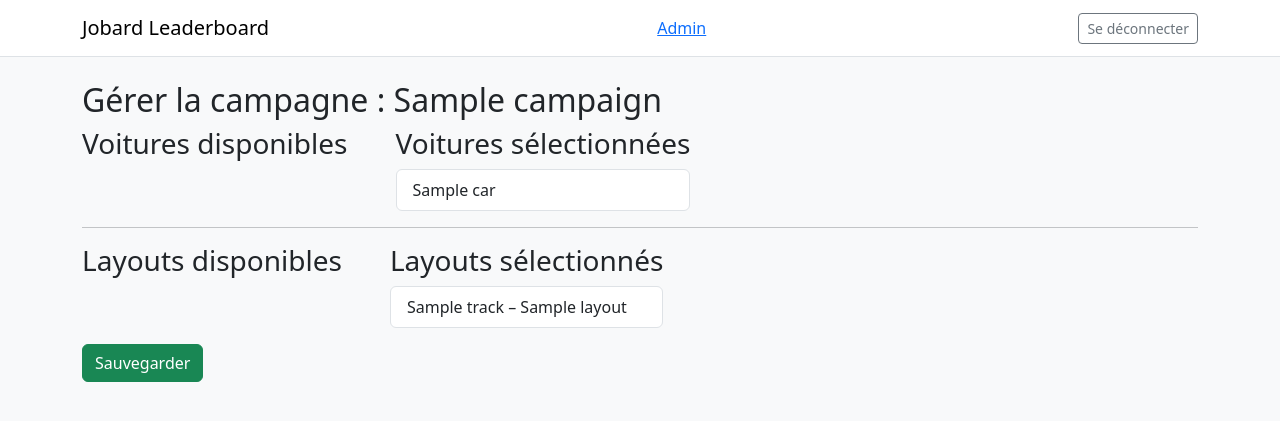
After one commit to MatBlanchard/JobardSiteLeaderbord, a Django app: page /campaigns/detail/1/ in a window 1280 px wide. The commit adds this page. Shown: the top 421 px of the page. Run offline with Django 5.2, Linux system fonts and the light colour scheme; a user stored in the database is signed in; tables that the repository leaves empty hold one stand-in row (values such as "Sample post").

Commit message:
création campagne (mais buggé)

```diff
--- a/jobard_leaderboard/leaderboard/models.py
+++ b/jobard_leaderboard/leaderboard/models.py
@@ -11,7 +11,7 @@ class Class(models.Model):
 class Car(models.Model):
     id = models.IntegerField(primary_key=True)
     name = models.CharField(max_length=255)
-    class_ref = models.ForeignKey(Class, on_delete=models.CASCADE, related_name="cars")
+    carClass = models.ForeignKey(Class, on_delete=models.CASCADE, related_name="cars")
 
     def __str__(self):
         return self.name
@@ -28,15 +28,17 @@ class Track(models.Model):
 class Layout(models.Model):
     id = models.IntegerField(primary_key=True)
     name = models.CharField(max_length=255)
-    track_ref = models.ForeignKey(Track, on_delete=models.CASCADE, related_name="layouts")
+    track = models.ForeignKey(Track, on_delete=models.CASCADE, related_name="layouts")
 
     def __str__(self):
-        return f"{self.track_ref.name} - {self.name}"
+        return f"{self.track.name} - {self.name}"
 
 
-class Category(models.Model):
-    name = models.CharField(max_length=255, unique=True)
-    cars = models.ManyToManyField("Car", related_name="categories")
+class Campaign(models.Model):
+    id = models.AutoField(primary_key=True)
+    name = models.CharField(max_length=255)
+    cars = models.ManyToManyField(Car, related_name="campaigns", blank=True)
+    layouts = models.ManyToManyField(Layout, related_name="campaigns", blank=True)
 
     def __str__(self):
         return self.name
--- a/jobard_leaderboard/leaderboard/urls.py
+++ b/jobard_leaderboard/leaderboard/urls.py
@@ -3,6 +3,8 @@ from . import views
 
 urlpatterns = [
     path("admin-dashboard/", views.admin_dashboard, name="admin_dashboard"),
-    path("categories/", views.manage_categories, name="manage_categories"),
     path("users/", views.manage_users, name="manage_users"),
+    path("campaigns/", views.manage_campaigns, name="manage_campaigns"),
+    path("campaigns/delete/<int:campaign_id>/", views.delete_campaign, name="delete_campaign"),
+    path("campaigns/detail/<int:campaign_id>/", views.campaign_detail, name="campaign_detail"),
 ]
--- a/jobard_leaderboard/leaderboard/views.py
+++ b/jobard_leaderboard/leaderboard/views.py
@@ -1,9 +1,7 @@
 from django.contrib.auth.decorators import login_required, user_passes_test
-from django.shortcuts import render, redirect
+from django.shortcuts import render, redirect, get_object_or_404
 from django.contrib.auth import get_user_model
-from django.contrib import messages
-from .models import Category, Car, Class
-from .forms import CategoryForm, ClassSelectionForm
+from .models import Campaign, Car, Layout
 
 User = get_user_model()
 
@@ -13,9 +11,7 @@ def staff_required(view_func):
 @login_required
 @staff_required
 def admin_dashboard(request):
-    User = get_user_model()
-    users = User.objects.all()
-    return render(request, "leaderboard/admin_dashboard.html", {"users": users})
+    return render(request, "leaderboard/admin_dashboard.html")
 
 
 @login_required
@@ -29,41 +25,47 @@ def manage_users(request):
 
 @login_required
 @staff_required
-def manage_categories(request):
-    classes = Class.objects.prefetch_related("cars").all()
-    return render(request, "leaderboard/manage_categories.html", {
-        "classes": classes,
-        "active_tab": "categories"
+def manage_campaigns(request):
+    campaigns = Campaign.objects.all().order_by("name")
+
+    if request.method == "POST":
+        name = request.POST.get("name")
+        if name:
+            Campaign.objects.create(name=name)
+            return redirect("manage_campaigns")
+
+    return render(request, "leaderboard/manage_campaigns.html", {
+        "campaigns": campaigns,
+        "active_tab": "campaigns"
+    })
+
+
+@login_required
+@staff_required
+def campaign_detail(request, campaign_id):
+    campaign = get_object_or_404(Campaign, pk=campaign_id)
+    cars = Car.objects.all().order_by("name")
+    layouts = Layout.objects.select_related("track").all().order_by("track__name", "name")
+
+    if request.method == "POST":
+        selected_cars = request.POST.get("cars", "").split(",")
+        selected_layouts = request.POST.get("layouts", "").split(",")
+
+        campaign.cars.set([c for c in selected_cars if c])
+        campaign.layouts.set([l for l in selected_layouts if l])
+        campaign.save()
+        return redirect("campaign_detail", campaign_id=campaign.id)
+
+    return render(request, "leaderboard/campaign_detail.html", {
+        "campaign": campaign,
+        "cars": cars,
+        "layouts": layouts
     })
 
 @login_required
 @staff_required
-def manage_categories(request):
+def delete_campaign(request, campaign_id):
     if request.method == "POST":
-        category_name = request.POST.get("category_name")
-        selected_classes = request.POST.getlist("classes")
-        selected_cars = request.POST.getlist("cars")
-
-        if category_name:
-            category = Category.objects.create(name=category_name)
-
-            # Ajouter toutes les voitures des classes cochées
-            if selected_classes:
-                cars_from_classes = Car.objects.filter(class_ref_id__in=selected_classes)
-                category.cars.add(*cars_from_classes)
-
-            # Ajouter les voitures sélectionnées individuellement
-            if selected_cars:
-                cars = Car.objects.filter(id__in=selected_cars)
-                category.cars.add(*cars)
-
-            messages.success(request, f"Catégorie '{category_name}' créée ✅")
-            return redirect("manage_categories")
-
-    classes = Class.objects.prefetch_related("cars").all()
-    categories = Category.objects.all()
-
-    return render(request, "leaderboard/manage_categories.html", {
-        "classes": classes,
-        "categories": categories,
-    })
+        campaign = get_object_or_404(Campaign, id=campaign_id)
+        campaign.delete()
+    return redirect("manage_campaigns")
--- a/jobard_leaderboard/templates/leaderboard/admin_dashboard.html
+++ b/jobard_leaderboard/templates/leaderboard/admin_dashboard.html
@@ -1,17 +1,18 @@
 {% extends "base.html" %}
 
 {% block content %}
-<h2>Admin</h2>
     {% if request.user.is_staff %}
     <div class="bg-light border-bottom mb-3">
-      <ul class="nav nav-tabs container">
-        <li class="nav-item">
-          <a class="nav-link {% if active_tab == 'users' %}active{% endif %}" href="{% url 'manage_users' %}">Utilisateurs</a>
-        </li>
-        <li class="nav-item">
-          <a class="nav-link {% if active_tab == 'categories' %}active{% endif %}" href="{% url 'manage_categories' %}">Catégories</a>
-        </li>
-      </ul>
+        <ul class="nav nav-tabs">
+            <li class="nav-item">
+                <a class="nav-link {% if active_tab == 'users' %}active{% endif %}"
+                   href="{% url 'manage_users' %}">Utilisateurs</a>
+            </li>
+            <li class="nav-item">
+                <a class="nav-link {% if active_tab == 'campaigns' %}active{% endif %}"
+                   href="{% url 'manage_campaigns' %}">Campagnes</a>
+            </li>
+        </ul>
     </div>
 
     <div class="container mt-4">
--- /dev/null
+++ b/jobard_leaderboard/templates/leaderboard/campaign_detail.html
@@ -0,0 +1,113 @@
+{% extends "leaderboard/admin_dashboard.html" %}
+
+{% block content %}
+<h2>Gérer la campagne : {{ campaign.name }}</h2>
+
+<form method="post" id="campaign-form">
+  {% csrf_token %}
+
+  <div class="d-flex gap-5">
+    <!-- Voitures -->
+    <div>
+      <h3>Voitures disponibles</h3>
+      <ul id="cars-available" class="list-group droppable">
+        {% for car in cars %}
+          {% if car not in campaign.cars.all %}
+            <li class="list-group-item draggable" draggable="true" data-id="{{ car.id }}">{{ car.name }}</li>
+          {% endif %}
+        {% endfor %}
+      </ul>
+    </div>
+
+    <div>
+      <h3>Voitures sélectionnées</h3>
+      <ul id="cars-selected" class="list-group droppable">
+        {% for car in campaign.cars.all %}
+          <li class="list-group-item draggable" draggable="true" data-id="{{ car.id }}">{{ car.name }}</li>
+        {% endfor %}
+      </ul>
+    </div>
+  </div>
+
+  <hr>
+
+  <div class="d-flex gap-5">
+    <!-- Layouts -->
+    <div>
+      <h3>Layouts disponibles</h3>
+      <ul id="layouts-available" class="list-group droppable">
+        {% for layout in layouts %}
+          {% if layout not in campaign.layouts.all %}
+            <li class="list-group-item draggable" draggable="true" data-id="{{ layout.id }}">
+              {{ layout.track.name }} – {{ layout.name }}
+            </li>
+          {% endif %}
+        {% endfor %}
+      </ul>
+    </div>
+
+    <div>
+      <h3>Layouts sélectionnés</h3>
+      <ul id="layouts-selected" class="list-group droppable">
+        {% for layout in campaign.layouts.all %}
+          <li class="list-group-item draggable" draggable="true" data-id="{{ layout.id }}">
+            {{ layout.track.name }} – {{ layout.name }}
+          </li>
+        {% endfor %}
+      </ul>
+    </div>
+  </div>
+
+  <!-- Champs cachés -->
+  <input type="hidden" name="cars" id="cars-input">
+  <input type="hidden" name="layouts" id="layouts-input">
+
+  <button type="submit" class="btn btn-success mt-3">Sauvegarder</button>
+</form>
+
+<script>
+document.addEventListener("DOMContentLoaded", () => {
+  function makeDraggable() {
+    const draggables = document.querySelectorAll(".draggable");
+    const droppables = document.querySelectorAll(".droppable");
+
+    draggables.forEach(el => {
+      el.addEventListener("dragstart", e => {
+        e.dataTransfer.setData("text/plain", e.target.dataset.id);
+        e.dataTransfer.setData("text/html", e.target.outerHTML);
+        setTimeout(() => e.target.style.display = "none", 0);
+      });
+
+      el.addEventListener("dragend", e => e.target.style.display = "block");
+    });
+
+    droppables.forEach(dropzone => {
+      dropzone.addEventListener("dragover", e => e.preventDefault());
+      dropzone.addEventListener("drop", e => {
+        e.preventDefault();
+        const html = e.dataTransfer.getData("text/html");
+        const id = e.dataTransfer.getData("text/plain");
+        if (![...dropzone.children].some(li => li.dataset.id === id)) {
+          dropzone.insertAdjacentHTML("beforeend", html);
+          makeDraggable(); // rebind events
+        }
+        document.querySelectorAll(`[data-id="${id}"]`).forEach((el, i) => {
+          if (i < document.querySelectorAll(`[data-id="${id}"]`).length - 1) el.remove();
+        });
+        updateHiddenInputs();
+      });
+    });
+  }
+
+  function updateHiddenInputs() {
+    document.getElementById("cars-input").value =
+      [...document.querySelectorAll("#cars-selected li")].map(li => li.dataset.id).join(",");
+    document.getElementById("layouts-input").value =
+      [...document.querySelectorAll("#layouts-selected li")].map(li => li.dataset.id).join(",");
+  }
+
+  makeDraggable();
+  updateHiddenInputs();
+});
+</script>
+{% endblock %}
--- a/jobard_leaderboard/templates/leaderboard/manage_users.html
+++ b/jobard_leaderboard/templates/leaderboard/manage_users.html
@@ -18,7 +18,7 @@
         <td>{{ user.email }}</td>
         <td>{% if user.is_staff %}✅{% else %}❌{% endif %}</td>
         <td>{% if user.is_superuser %}✅{% else %}❌{% endif %}</td>
-         <td>
+        <td>
             <a href="#">Modifier</a>
         </td>
       </tr>
--- a/jobard_leaderboard/templates/login/dashboard.html
+++ b/jobard_leaderboard/templates/login/dashboard.html
@@ -1,5 +1,4 @@
 {% extends "base.html" %}
-{% block title %}Dashboard | Jobard Leaderboard{% endblock %}
 {% block content %}
 <div class="card shadow-sm">
   <div class="card-body">
```
Also changed, not shown: jobard_leaderboard/leaderboard/forms.py (deleted, +0 -21 lines), jobard_leaderboard/templates/leaderboard/manage_campaigns.html (added, +28 -0 lines), jobard_leaderboard/templates/leaderboard/manage_categories.html (deleted, +0 -68 lines).
